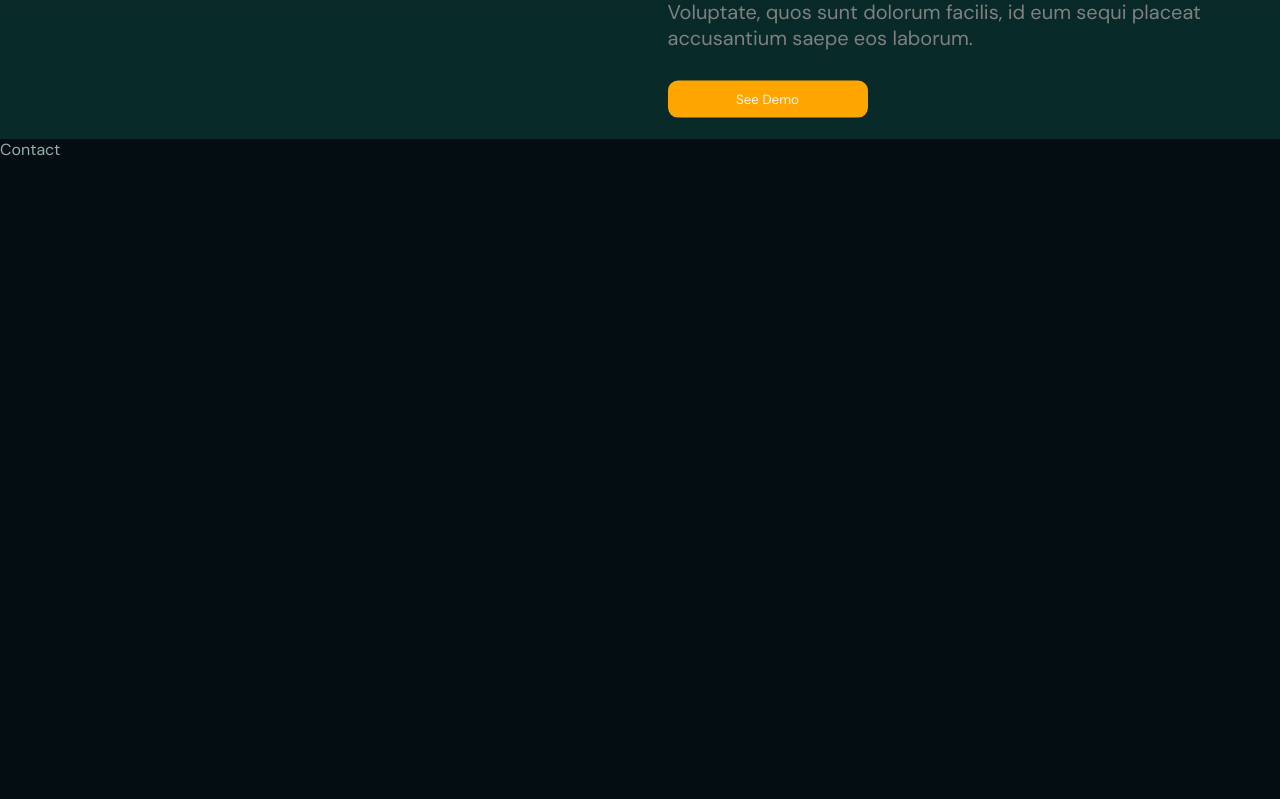
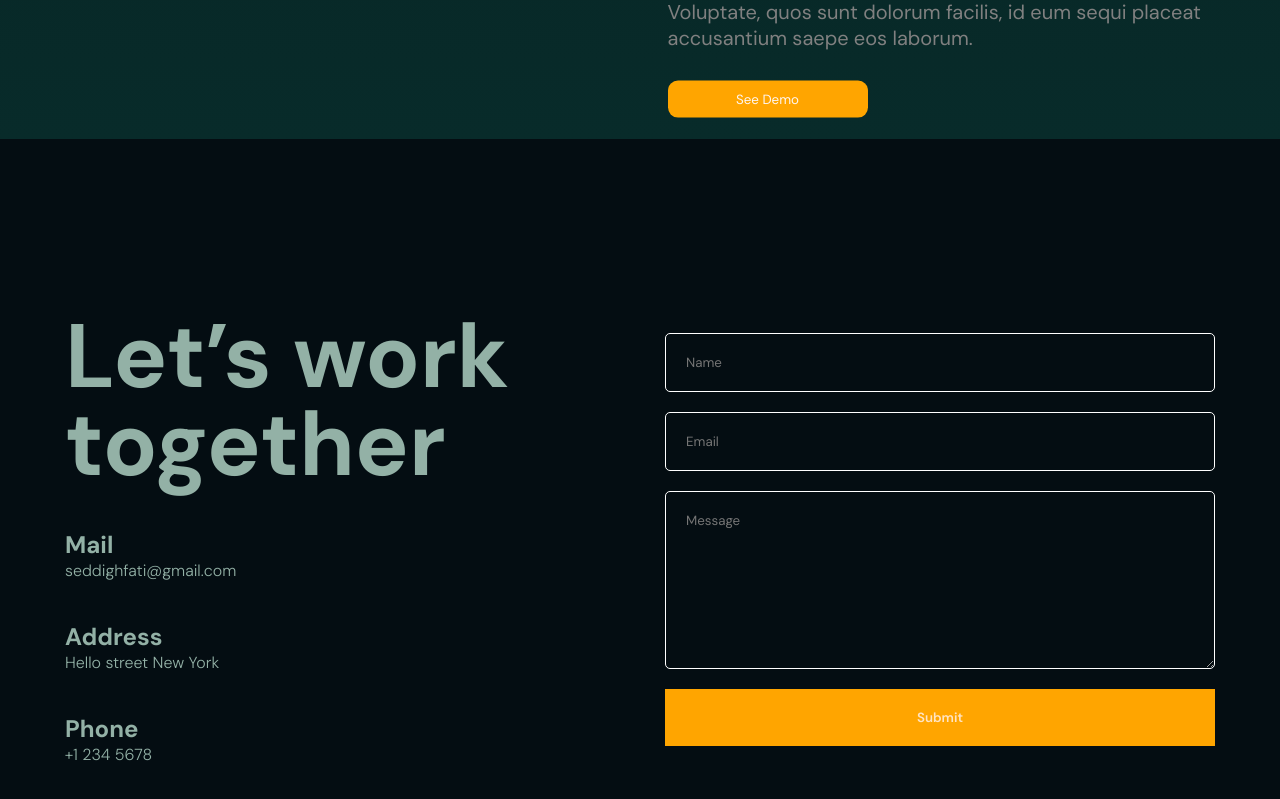
Before and after one commit to fatiseddigh/animated-portfolio, a React (Vite) app: page / in a window 1280 px wide. Shown: the part 6429-7228 px from the top of the page. Built offline with nearby package versions, Linux system fonts and the light colour scheme.

Commit message:
feat: add contact

```diff
--- a/src/App.jsx
+++ b/src/App.jsx
@@ -1,3 +1,4 @@
+import Contact from "./components/contact/Contact";
 import Intro from "./components/intro/Intro";
 import Navbar from "./components/layout/navbar/Navbar";
 import Parallax from "./components/parallax/Parallax";
@@ -22,7 +23,14 @@
         <Parallax type="portfolio" />
       </section>
       <Portfolio />
-      <section id="Contact">Contact</section>
+      <section
+        id="Contact"
+        // style={{
+        //   background: "linear-gradient(180deg,  #082b2a,#041615, #040d12)",
+        // }}
+      >
+        <Contact />
+      </section>
     </div>
   );
 };
--- /dev/null
+++ b/src/components/contact/Contact.jsx
@@ -0,0 +1,95 @@
+import { useRef } from "react";
+import "./contact.scss";
+import { motion, useInView } from "framer-motion";
+
+const variants = {
+  initial: {
+    y: 500,
+    opacity: 0,
+  },
+  animate: {
+    y: 0,
+    opacity: 1,
+    transition: {
+      duration: 0.5,
+      staggerChildren: 0.1,
+    },
+  },
+};
+
+const Contact = () => {
+  const ref = useRef();
+  const formRef = useRef();
+
+  const isInView = useInView(ref, { margin: "-100px" });
+
+  return (
+    <motion.div
+      ref={ref}
+      className="contact"
+      variants={variants}
+      initial="initial"
+      whileInView="animate"
+    >
+      <motion.div className="textContainer" variants={variants}>
+        <motion.h1 variants={variants}>Let’s work together</motion.h1>
+        <motion.div className="item" variants={variants}>
+          <h2>Mail</h2>
+          <span>seddighfati@gmail.com</span>
+        </motion.div>
+        <motion.div className="item" variants={variants}>
+          <h2>Address</h2>
+          <span>Hello street New York</span>
+        </motion.div>
+        <motion.div className="item" variants={variants}>
+          <h2>Phone</h2>
+          <span>+1 234 5678</span>
+        </motion.div>
+      </motion.div>
+      <div className="formContainer">
+        <motion.div
+          className="phoneSvg"
+          initial={{ opacity: 1 }}
+          whileInView={{ opacity: 0 }}
+          transition={{ delay: 3, duration: 1 }}
+        >
+          <svg width="450px" height="450px" viewBox="0 0 32.666 32.666">
+            <motion.path
+              strokeWidth={0.2}
+              fill="none"
+              initial={{ pathLength: 0 }}
+              animate={isInView && { pathLength: 1 }}
+              transition={{ duration: 3 }}
+              d="M28.189,16.504h-1.666c0-5.437-4.422-9.858-9.856-9.858l-0.001-1.664C23.021,4.979,28.189,10.149,28.189,16.504z
+            M16.666,7.856L16.665,9.52c3.853,0,6.983,3.133,6.981,6.983l1.666-0.001C25.312,11.735,21.436,7.856,16.666,7.856z M16.333,0
+            C7.326,0,0,7.326,0,16.334c0,9.006,7.326,16.332,16.333,16.332c0.557,0,1.007-0.45,1.007-1.006c0-0.559-0.45-1.01-1.007-1.01
+            c-7.896,0-14.318-6.424-14.318-14.316c0-7.896,6.422-14.319,14.318-14.319c7.896,0,14.317,6.424,14.317,14.319
+            c0,3.299-1.756,6.568-4.269,7.954c-0.913,0.502-1.903,0.751-2.959,0.761c0.634-0.377,1.183-0.887,1.591-1.529
+            c0.08-0.121,0.186-0.228,0.238-0.359c0.328-0.789,0.357-1.684,0.555-2.518c0.243-1.064-4.658-3.143-5.084-1.814
+            c-0.154,0.492-0.39,2.048-0.699,2.458c-0.275,0.366-0.953,0.192-1.377-0.168c-1.117-0.952-2.364-2.351-3.458-3.457l0.002-0.001
+            c-0.028-0.029-0.062-0.061-0.092-0.092c-0.031-0.029-0.062-0.062-0.093-0.092v0.002c-1.106-1.096-2.506-2.34-3.457-3.459
+            c-0.36-0.424-0.534-1.102-0.168-1.377c0.41-0.311,1.966-0.543,2.458-0.699c1.326-0.424-0.75-5.328-1.816-5.084
+            c-0.832,0.195-1.727,0.227-2.516,0.553c-0.134,0.057-0.238,0.16-0.359,0.24c-2.799,1.774-3.16,6.082-0.428,9.292
+            c1.041,1.228,2.127,2.416,3.245,3.576l-0.006,0.004c0.031,0.031,0.063,0.06,0.095,0.09c0.03,0.031,0.059,0.062,0.088,0.095
+            l0.006-0.006c1.16,1.118,2.535,2.765,4.769,4.255c4.703,3.141,8.312,2.264,10.438,1.098c3.67-2.021,5.312-6.338,5.312-9.719
+            C32.666,7.326,25.339,0,16.333,0z"
+            />
+          </svg>
+        </motion.div>
+        <motion.form
+          ref={formRef}
+          initial={{ opacity: 0 }}
+          whileInView={{ opacity: 1 }}
+          transition={{ delay: 4, duration: 1 }}
+        >
+          <input type="text" required placeholder="Name" name="name" />
+          <input type="email" required placeholder="Email" name="email" />
+          <textarea rows={8} placeholder="Message" name="message" />
+          <button>Submit</button>
+        </motion.form>
+      </div>
+    </motion.div>
+  );
+};
+
+export default Contact;
--- /dev/null
+++ b/src/components/contact/contact.scss
@@ -0,0 +1,60 @@
+.contact {
+  height: 100%;
+  max-width: 1150px;
+  margin: auto;
+  display: flex;
+  align-items: center;
+  gap: 50px;
+
+  .textContainer {
+    flex: 1;
+    display: flex;
+    flex-direction: column;
+    gap: 40px;
+
+    h1 {
+      font-size: 90px;
+      line-height: 88px;
+    }
+
+    span {
+      font-weight: 300;
+    }
+  }
+
+  .formContainer {
+    flex: 1;
+    position: relative;
+
+    .phoneSvg {
+      stroke: orange;
+      position: absolute;
+      margin: auto;
+      z-index: -1;
+    }
+
+    form {
+      display: flex;
+      flex-direction: column;
+      gap: 20px;
+
+      input,
+      textarea {
+        padding: 20px;
+        background-color: transparent;
+        border: 1px solid white;
+        color: white;
+        border-radius: 5px;
+      }
+
+      button {
+        padding: 20px;
+        border: none;
+        background-color: orange;
+        cursor: pointer;
+        font-weight: 600;
+        color: bisque;
+      }
+    }
+  }
+}
```
